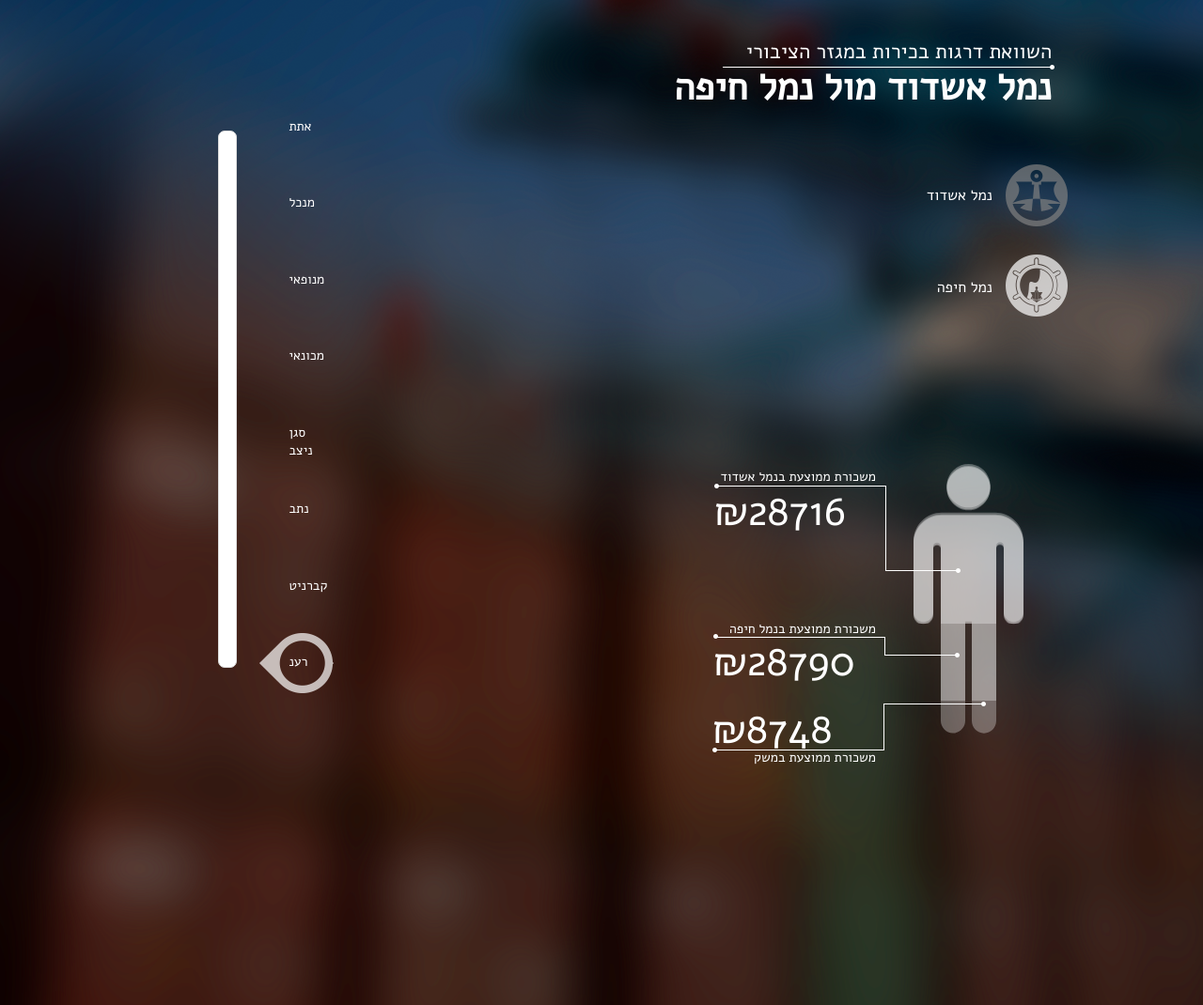
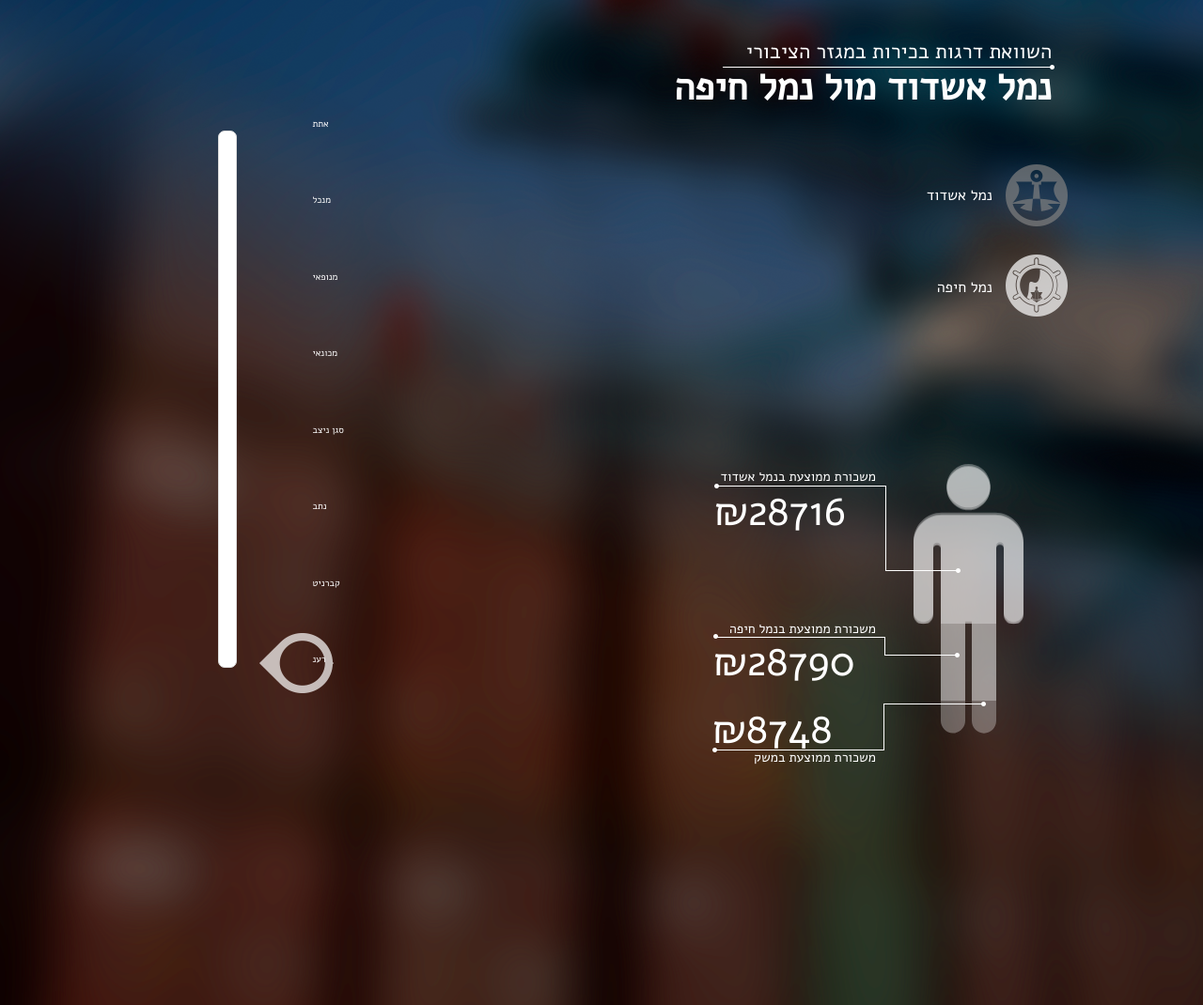
Before and after one commit to shenkarlab/Tlushim, a plain HTML site: page portsDegree.html in a window 1280 px wide. Shown: the whole page at 94% size. Drawn offline with nearby package versions, Linux system fonts and the light colour scheme; no server answers.

Commit message:
fix slider ranks

```diff
--- a/includes/port_degree_functions.js
+++ b/includes/port_degree_functions.js
@@ -68,7 +68,7 @@ $(".slider")
 
 		$slider.find('.ui-slider-tick-mark').remove();
 		for (var i = 0; i < max-min+1 ; i++) {
-			$('<span class="ui-slider-tick-mark">'+degreeArr[temp_max-1]+'</span>').css('top', (spacing * i) +  '%').appendTo($slider);
+			$('<span class="ui-slider-tick-mark-rank-ports">'+degreeArr[temp_max-1]+'</span>').css('top', (spacing * i) +  '%').appendTo($slider);
 			temp_max++;
 		}
 	}
--- a/includes/style.css
+++ b/includes/style.css
@@ -85,6 +85,18 @@ body {
 	font-family: alef;
 	color: #FFFFFF;
 	font-size: 14px;
+}
+.ui-slider-tick-mark-rank-ports{
+	direction: rtl;
+	display:inline-block;
+	width:40px;
+	height:16px;
+	position:absolute;
+	left:99px;
+	margin-top: -15px;
+	font-family: alef;
+	color: #FFFFFF;
+	font-size: 10px;
 }
 
 #slider-background {
```
